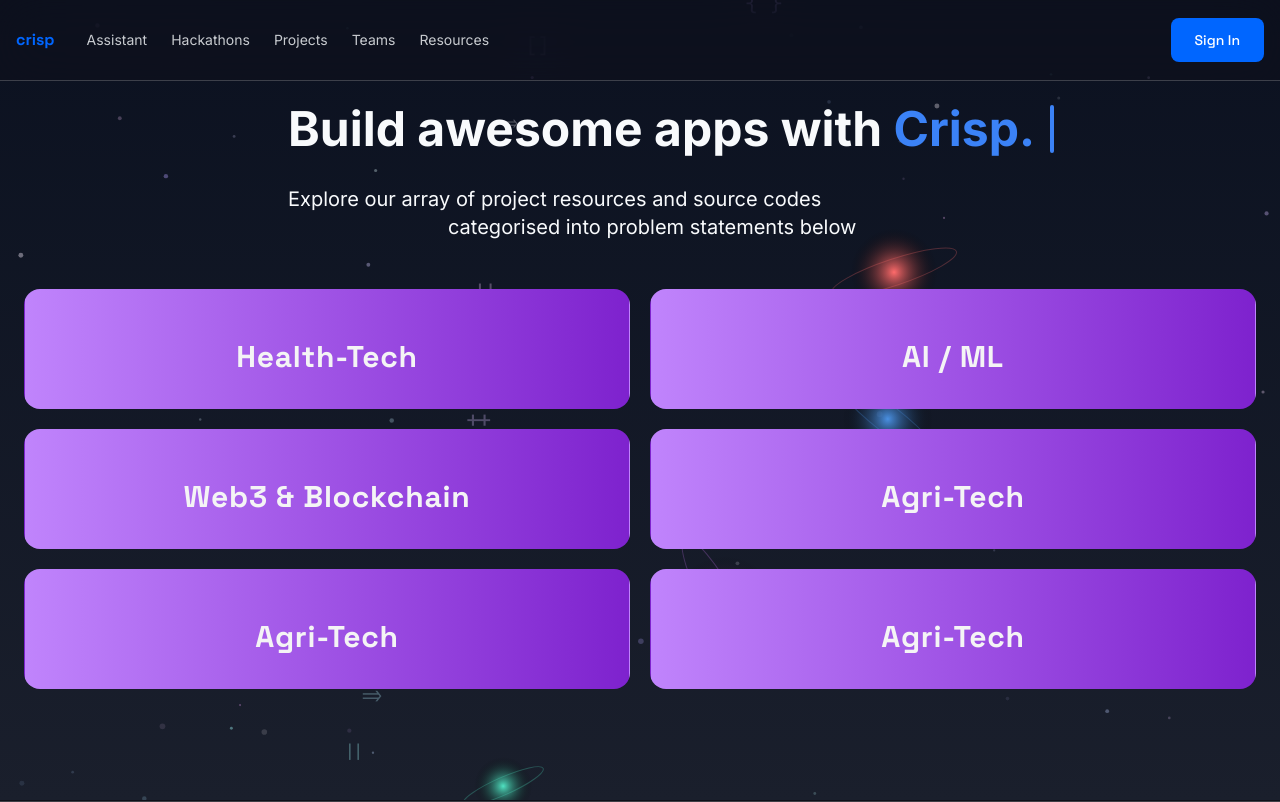
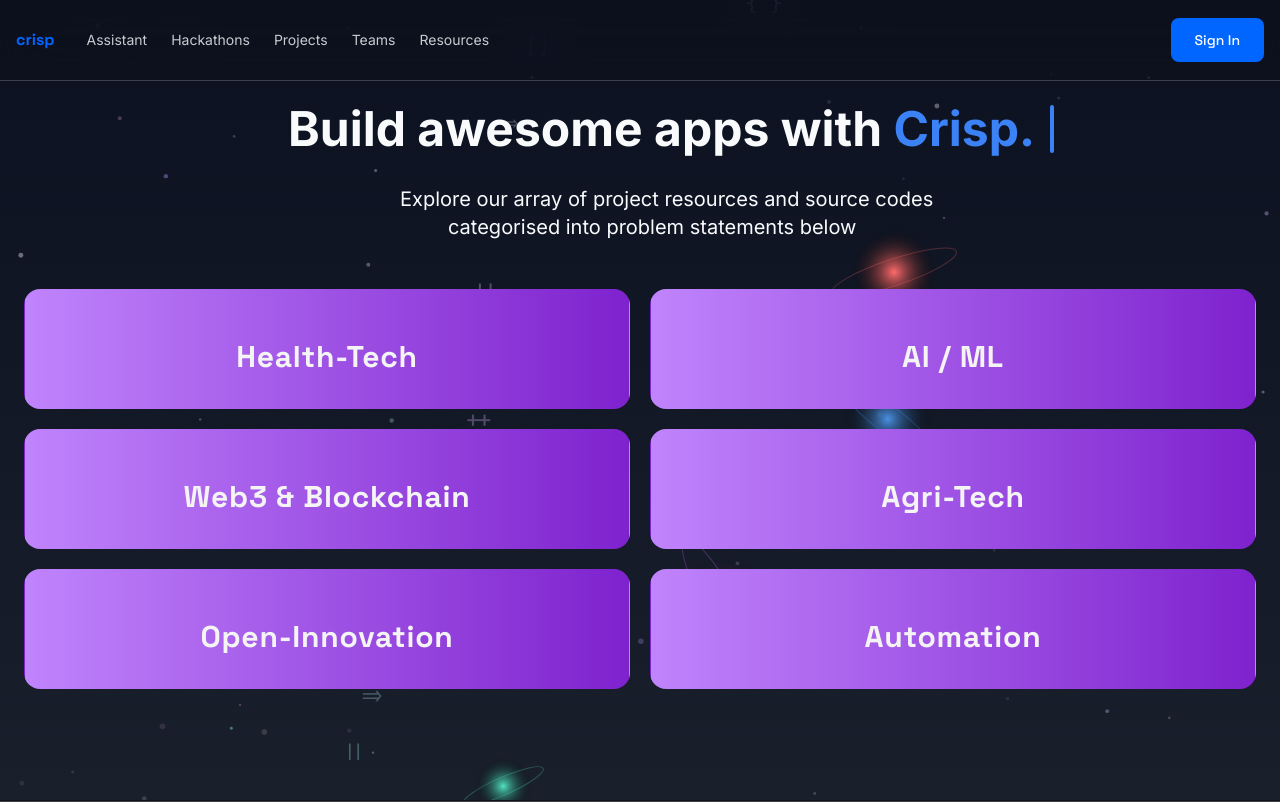
Before and after one commit to Sibhi33/crisp-hackscape, a Next.js app: page /projects in a window 1280 px wide. Shown: the top 802 px of the page. Built offline with nearby package versions, Linux system fonts and the light colour scheme.

Commit message:
ADD PROBLEM STATEMENTS

```diff
--- a/app/projects/page.tsx
+++ b/app/projects/page.tsx
@@ -27,10 +27,10 @@ const Projects = () => {
             <CardTitle className="text-3xl">Agri-Tech</CardTitle>
           </Card>
           <Card className="flex items-center justify-center text-center h-full bg-gradient-to-r from-purple-400 to-purple-700">
-            <CardTitle className="text-3xl">Agri-Tech</CardTitle>
+            <CardTitle className="text-3xl">Open-Innovation</CardTitle>
           </Card>
           <Card className="flex items-center justify-center text-center h-full bg-gradient-to-r from-purple-400 to-purple-700">
-            <CardTitle className="text-3xl">Agri-Tech</CardTitle>
+            <CardTitle className="text-3xl">Automation</CardTitle>
           </Card>
         </div>
       </div>
@@ -156,7 +156,7 @@ function TypewriterEffectSmoothDemo() {
   return (
     <div className="flex flex-col place-items-start justify-start h-[10rem] z-50 pl-72 pb-8">
       <TypewriterEffectSmooth words={words} />
-      <p className="text-xl items-center justify-center">Explore our array of project resources and source codes </p>
+      <p className="text-xl items-center justify-center pl-28">Explore our array of project resources and source codes </p>
       <p className="text-xl items-center justify-center pl-40">categorised into problem statements below</p>
 
     </div>
```
